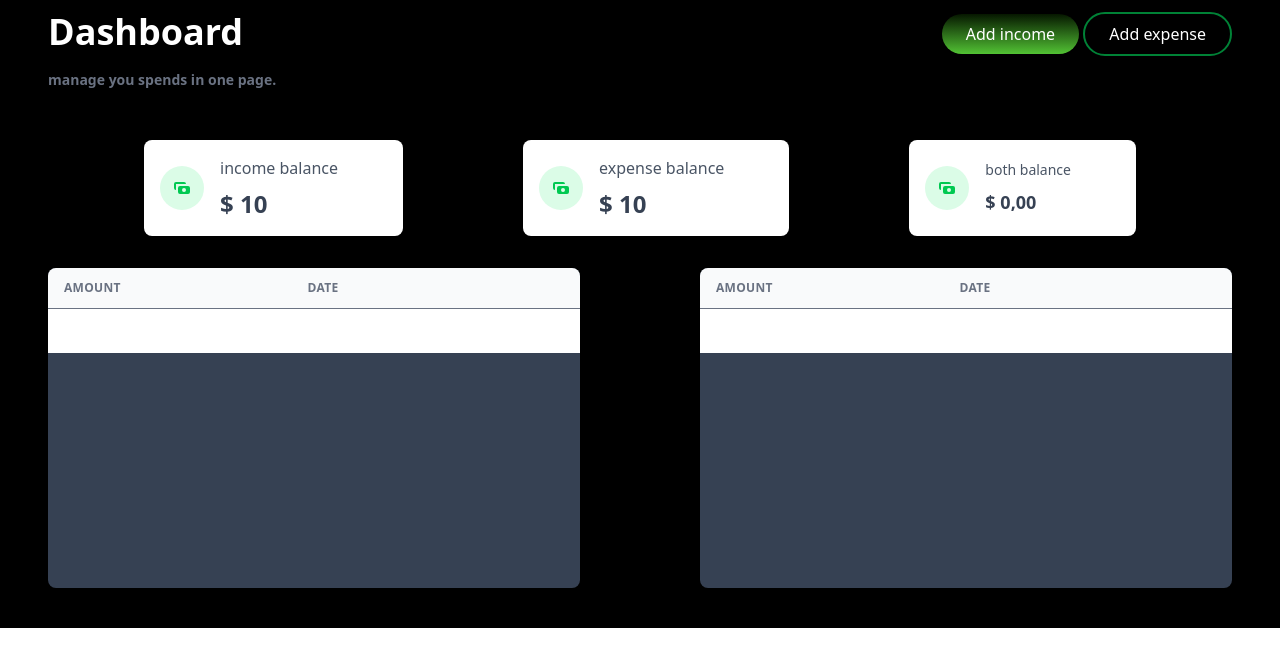
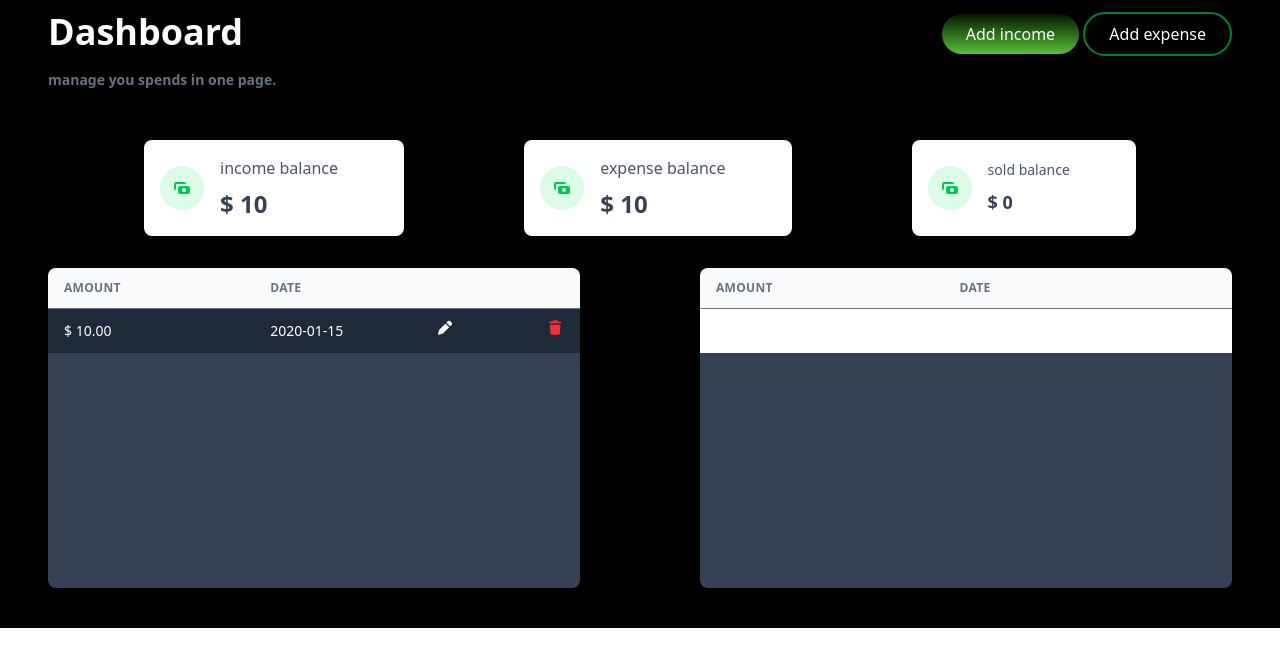
Before and after one commit to imadprogram/income-tracker-brief7-, a PHP site: page / in a window 1280 px wide. Shown: the part 60-727 px from the top of the page. Run offline with PHP 8.4, Linux system fonts and the light colour scheme; tables that the repository leaves empty hold one stand-in row (values such as "Sample post"); some libraries are stand-ins or nearby versions.

Commit message:
added icons to the list

```diff
--- a/index.php
+++ b/index.php
@@ -52,6 +52,7 @@ if ($result_expense) {
     <meta charset="UTF-8">
     <meta name="viewport" content="width=device-width, initial-scale=1.0">
     <script src="https://cdn.jsdelivr.net/npm/@tailwindcss/browser@4"></script>
+    <link rel="stylesheet" href="https://cdnjs.cloudflare.com/ajax/libs/font-awesome/7.0.1/css/all.min.css" integrity="sha512-2SwdPD6INVrV/lHTZbO2nodKhrnDdJK9/kg2XD1r9uGqPo1cUbujc+IYdlYdEErWNu69gVcYgdxlmVmzTWnetw==" crossorigin="anonymous" referrerpolicy="no-referrer" />
     <title>tracker</title>
 </head>
 <style type="text/tailwindcss">
@@ -143,11 +144,11 @@ if ($result_expense) {
                 <div>
                     <p
                         class="mb-2 text-sm font-medium text-gray-600 dark:text-gray-400">
-                        both balance
+                        sold balance
                     </p>
                     <p
                         class="text-lg font-semibold text-gray-700 dark:text-gray-200">
-                        $ 0,00
+                        $ <?php echo $income_total - $expense_total + 0 ?>
                     </p>
                 </div>
             </div>
@@ -166,24 +167,26 @@ if ($result_expense) {
                             </tr>
                         </thead>
                         <tbody
-                            class="bg-white divide-y dark:divide-gray-700 dark:bg-gray-800">
+                            class=" divide-y divide-gray-700 bg-gray-800">
                             <?php
                             $incomes = "SELECT * FROM income";
                             $the_result = mysqli_query($connect, $incomes);
                             if (mysqli_num_rows($the_result) > 0) {
                                 while ($row = mysqli_fetch_assoc($the_result)) {
                                     echo "
-                                        <tr class='text-white'>
+                                        <tr data-id=".$row['id']." class='text-white parent'>
                                             <td class='px-4 py-3 text-sm'>
                                                 $ " . $row['amount'] . "
                                             </td>
-                                            <td class='px-4 py-3 text-sm'>
+                                            <td class='px-4 py-3 text-sm flex justify-between'>
                                                 " . $row['date'] . "
+                                                <i class='fa-solid fa-pen'></i>
+                                                <i class='fa-solid fa-trash text-red-500    '></i>
                                             </td>
-                                            </tr>
+                                        </tr>
                                     ";
                                 }
-                            }else{
+                            } else {
                                 echo "<h2 class='absolute top-1/2 left-1/2 translate-x-[-50%] translate-y-[-50%] text-gray-300 text-lg'>there is nothing to show</h2>";
                             }
                             ?>
@@ -221,7 +224,7 @@ if ($result_expense) {
                                             </tr>
                                     ";
                                 }
-                            }else{
+                            } else {
                                 echo "<h2 class='absolute top-1/2 left-1/2 translate-x-[-50%] translate-y-[-50%] text-gray-300 text-lg'>there is nothing to show</h2>";
                             }
                             ?>
--- a/script.js
+++ b/script.js
@@ -29,3 +29,9 @@ expense_form_bg.addEventListener('click', () => {
 
 income_form.addEventListener('click', (e) => {e.stopPropagation()})
 expense_form.addEventListener('click', (e) => {e.stopPropagation()})
+
+
+document.addEventListener('click',(e)=>{
+    let clicked = e.target.closest('.parent')
+    console.log(clicked)
+})
```
